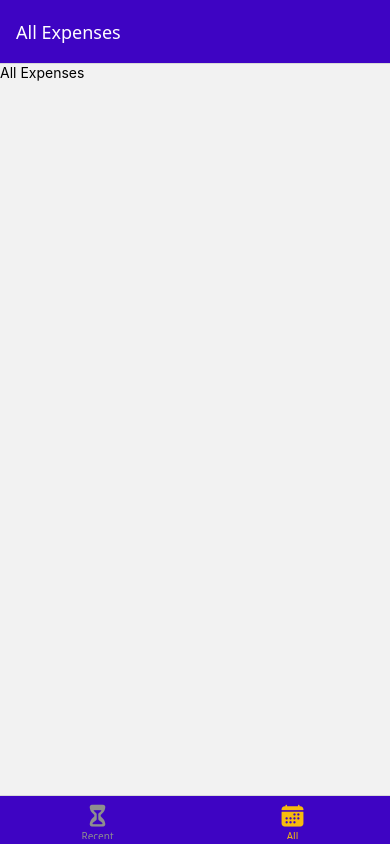
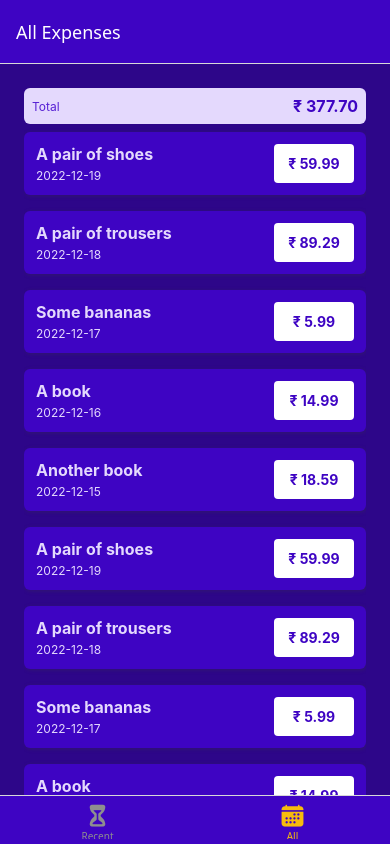
Before and after one commit to akshay1ks/RNExpenseTrackerApp, a React Native app: screen /AllExpenses in a window 390 px wide. Built offline with nearby package versions, Linux system fonts and the light colour scheme.

Commit message:
Added componentes for showing expenses summary, lists and items.

```diff
--- /dev/null
+++ b/components/ExpensesOutput/ExpenseItem.js
@@ -0,0 +1,59 @@
+import { View, Text, StyleSheet } from 'react-native';
+import { GlobalStyles } from '../../constants/styles';
+import { getFormattedDate } from '../../util/date';
+
+function ExpenseItem({ description, amount, date }) {
+    return (
+        <View style={styles.expenseItem}>
+            <View>
+                <Text style={[styles.textBase, styles.description]}>{description}</Text>
+                <Text style={[styles.textBase, styles.date]}>{getFormattedDate(date)}</Text>
+            </View>
+            <View style={styles.amountContainer}>
+                <Text style={styles.amount}>₹ {amount.toFixed(2)}</Text>
+            </View>
+        </View>
+    );
+}
+
+export default ExpenseItem;
+
+const styles = StyleSheet.create({
+    expenseItem: {
+        padding: 12,
+        marginVertical: 8,
+        backgroundColor: GlobalStyles.colors.primary500,
+        flexDirection: 'row',
+        justifyContent: 'space-between',
+        borderRadius: 6,
+        elevation: 3,
+        shadowColor: GlobalStyles.colors.gray500,
+        shadowOpacity: 0.4,
+        shadowOffset: { width: 1, height: 1 },
+        shadowRadius: 4,
+    },
+    textBase: {
+        color: GlobalStyles.colors.primary50,
+    },
+    description: {
+        fontSize: 16,
+        marginBottom: 4,
+        fontWeight: 'bold',
+    },
+    date: {
+        fontSize: 12,
+    },
+    amountContainer: {
+        backgroundColor: 'white',
+        paddingHorizontal: 12,
+        paddingVertical: 4,
+        borderRadius: 4,
+        justifyContent: 'center',
+        alignItems: 'center',
+        minWidth: 80,
+    },
+    amount: {
+        color: GlobalStyles.colors.primary500,
+        fontWeight: 'bold',
+    },
+});
--- /dev/null
+++ b/components/ExpensesOutput/ExpensesList.js
@@ -0,0 +1,18 @@
+import { FlatList, Text } from 'react-native';
+import ExpenseItem from './ExpenseItem';
+
+function renderExpenseItem(itemData) {
+    return (<ExpenseItem {...itemData.item} />);
+}
+
+function ExpensesList({ expenses }) {
+    return (
+        <FlatList
+            data={expenses}
+            renderItem={renderExpenseItem}
+            keyExtractor={(item) => item.id}
+        />
+    );
+}
+
+export default ExpensesList;
--- /dev/null
+++ b/components/ExpensesOutput/ExpensesOutput.js
@@ -0,0 +1,93 @@
+import { StyleSheet, View } from 'react-native';
+import ExpensesSummary from './ExpensesSummary';
+import ExpensesList from './ExpensesList';
+import { GlobalStyles } from '../../constants/styles';
+
+const DUMMY_EXPENSES = [
+    {
+        id: 'e1',
+        description: 'A pair of shoes',
+        amount: 59.99,
+        date: new Date('2022-12-19')
+    },
+    {
+        id: 'e2',
+        description: 'A pair of trousers',
+        amount: 89.29,
+        date: new Date('2022-12-18')
+    },
+    {
+        id: 'e3',
+        description: 'Some bananas',
+        amount: 5.99,
+        date: new Date('2022-12-17')
+    },
+    {
+        id: 'e4',
+        description: 'A book',
+        amount: 14.99,
+        date: new Date('2022-12-16')
+    },
+    {
+        id: 'e5',
+        description: 'Another book',
+        amount: 18.59,
+        date: new Date('2022-12-15')
+    },
+    {
+        id: 'e6',
+        description: 'A pair of shoes',
+        amount: 59.99,
+        date: new Date('2022-12-19')
+    },
+    {
+        id: 'e7',
+        description: 'A pair of trousers',
+        amount: 89.29,
+        date: new Date('2022-12-18')
+    },
+    {
+        id: 'e8',
+        description: 'Some bananas',
+        amount: 5.99,
+        date: new Date('2022-12-17')
+    },
+    {
+        id: 'e9',
+        description: 'A book',
+        amount: 14.99,
+        date: new Date('2022-12-16')
+    },
+    {
+        id: 'e10',
+        description: 'Another book',
+        amount: 18.59,
+        date: new Date('2022-12-15')
+    }
+];
+
+function ExpensesOutput({ expenses, expensesPeriod }) {
+    return (
+        <View style={styles.container}>
+            <ExpensesSummary expenses={DUMMY_EXPENSES} periodName={expensesPeriod} />
+            <ExpensesList expenses={DUMMY_EXPENSES} />
+        </View>
+    );
+}
+
+export default ExpensesOutput;
+
+const styles = StyleSheet.create({
+    container: {
+        paddingHorizontal: 24,
+        paddingTop: 24,
+        backgroundColor: GlobalStyles.colors.primary700,
+        flex: 1
+    },
+    fallbackText: {
+        fontSize: 16,
+        color: GlobalStyles.colors.primary400,
+        textAlign: 'center',
+        marginTop: 32
+    }
+});
--- /dev/null
+++ b/components/ExpensesOutput/ExpensesSummary.js
@@ -0,0 +1,37 @@
+import { View, Text, StyleSheet } from 'react-native';
+import { GlobalStyles } from '../../constants/styles';
+
+function ExpensesSummary({ periodName, expenses }) {
+    const expensesSum = expenses.reduce((sum, expense) => {
+        return sum + expense.amount;
+    }, 0);
+
+    return (
+        <View style={styles.container}>
+            <Text style={styles.period}>{periodName}</Text>
+            <Text style={styles.sum}>₹ {expensesSum.toFixed(2)}</Text>
+        </View>
+    );
+}
+
+export default ExpensesSummary;
+
+const styles = StyleSheet.create({
+    container: {
+        padding: 8,
+        backgroundColor: GlobalStyles.colors.primary50,
+        borderRadius: 6,
+        flexDirection: 'row',
+        justifyContent: 'space-between',
+        alignItems: 'center',
+    },
+    period: {
+        fontSize: 12,
+        color: GlobalStyles.colors.primary400,
+    },
+    sum: {
+        fontSize: 16,
+        fontWeight: 'bold',
+        color: GlobalStyles.colors.primary500,
+    },
+});
--- a/screens/AllExpenses.js
+++ b/screens/AllExpenses.js
@@ -1,8 +1,9 @@
 import { Text } from 'react-native';
+import ExpensesOutput from '../components/ExpensesOutput/ExpensesOutput';
 
 function AllExpenses() {
     return (
-        <Text>All Expenses</Text>
+        <ExpensesOutput expensesPeriod={"Total"}/>
     );
 }
 
--- a/screens/RecentExpenses.js
+++ b/screens/RecentExpenses.js
@@ -1,8 +1,9 @@
 import { Text } from 'react-native';
+import ExpensesOutput from '../components/ExpensesOutput/ExpensesOutput';
 
 function RecentExpenses() {
     return (
-        <Text>Recent Expenses</Text>
+        <ExpensesOutput expensesPeriod={"Last Seven Days"}/>
     );
 }
 
--- /dev/null
+++ b/util/date.js
@@ -0,0 +1,3 @@
+export function getFormattedDate(date) {
+    return `${date.getFullYear()}-${date.getMonth() + 1}-${date.getDate()}`;
+}
```
